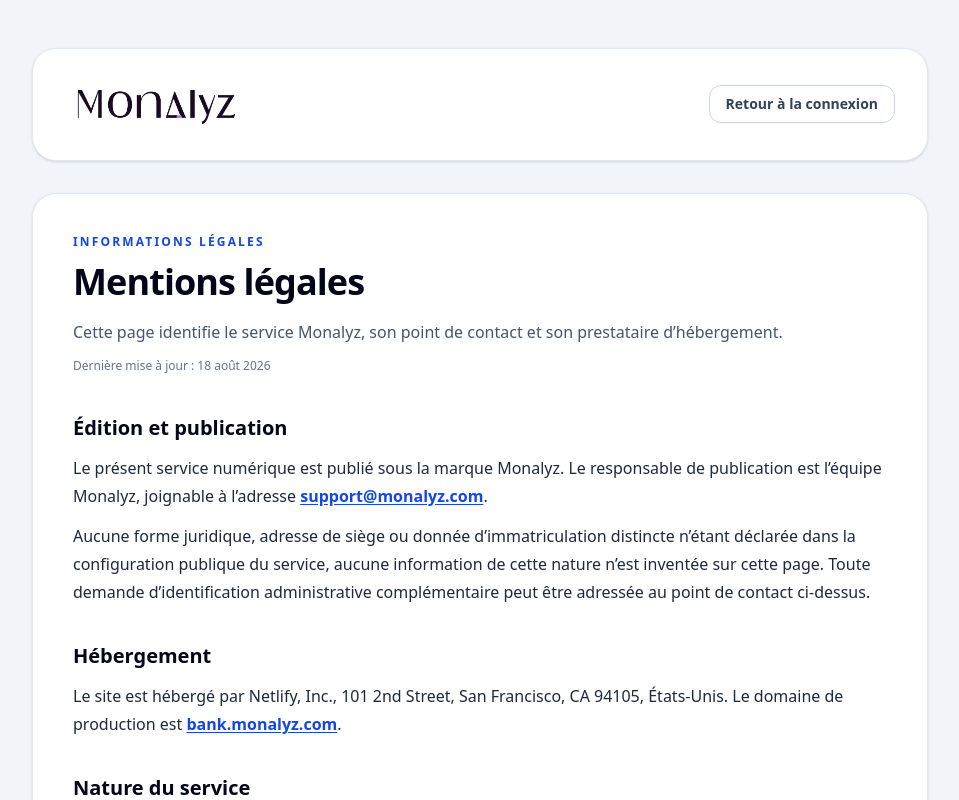
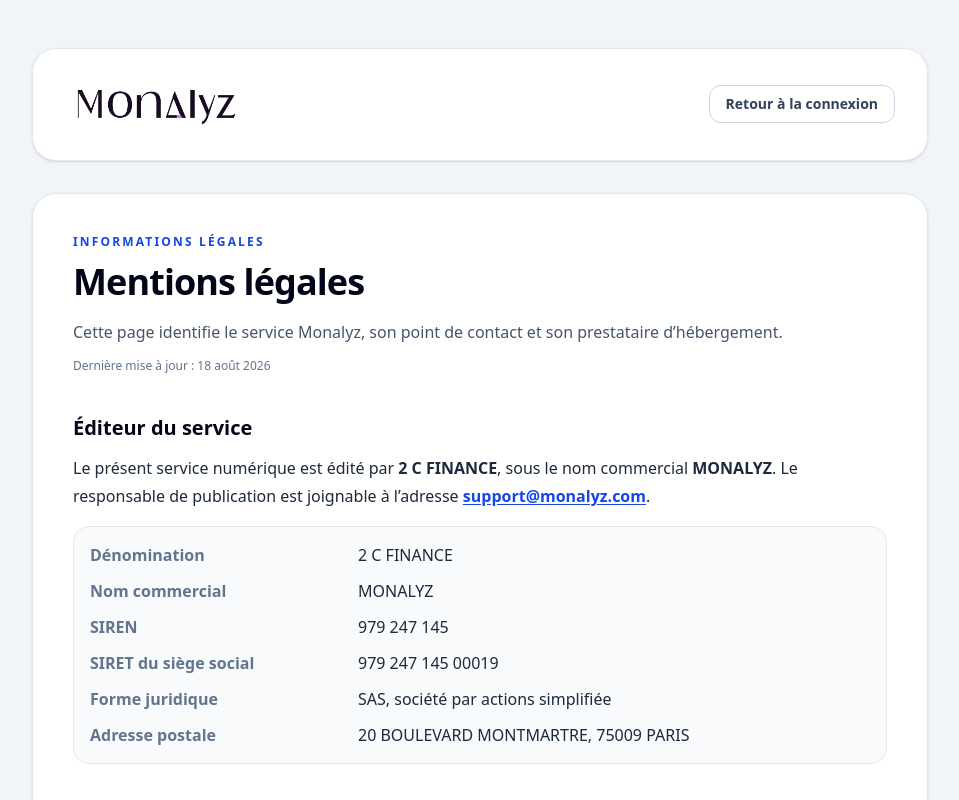
Before and after one commit to kalybanky-jpg/kalybank, a Next.js app: page /mentions-legales in a window 1280 px wide. Shown: the top 800 px of the page, without its empty margins (160-1119 px from the left). Built offline with nearby package versions, Linux system fonts and the light colour scheme; no server answers; the database is empty.

Commit message:
Add company details to legal notices

```diff
--- a/app/mentions-legales/page.tsx
+++ b/app/mentions-legales/page.tsx
@@ -18,14 +18,25 @@
       introduction={`Cette page identifie le service ${bankName}, son point de contact et son prestataire d’hébergement.`}
     >
       <section>
-        <h2>Édition et publication</h2>
+        <h2>Éditeur du service</h2>
         <p className="mt-3">
-          Le présent service numérique est publié sous la marque {bankName}. Le responsable de publication est l’équipe {bankName}, joignable à l’adresse{' '}
+          Le présent service numérique est édité par <strong>2 C FINANCE</strong>, sous le nom commercial <strong>MONALYZ</strong>. Le responsable de publication est joignable à l’adresse{' '}
           <a href={`mailto:${supportEmail}`}>{supportEmail}</a>.
         </p>
-        <p className="mt-3">
-          Aucune forme juridique, adresse de siège ou donnée d’immatriculation distincte n’étant déclarée dans la configuration publique du service, aucune information de cette nature n’est inventée sur cette page. Toute demande d’identification administrative complémentaire peut être adressée au point de contact ci-dessus.
-        </p>
+        <dl className="mt-4 grid gap-3 rounded-2xl border border-slate-200 bg-slate-50 p-4 sm:grid-cols-[minmax(0,1fr)_minmax(0,2fr)]">
+          <dt className="font-semibold text-slate-500">Dénomination</dt>
+          <dd>2 C FINANCE</dd>
+          <dt className="font-semibold text-slate-500">Nom commercial</dt>
+          <dd>MONALYZ</dd>
+          <dt className="font-semibold text-slate-500">SIREN</dt>
+          <dd>979 247 145</dd>
+          <dt className="font-semibold text-slate-500">SIRET du siège social</dt>
+          <dd>979 247 145 00019</dd>
+          <dt className="font-semibold text-slate-500">Forme juridique</dt>
+          <dd>SAS, société par actions simplifiée</dd>
+          <dt className="font-semibold text-slate-500">Adresse postale</dt>
+          <dd>20 BOULEVARD MONTMARTRE, 75009 PARIS</dd>
+        </dl>
       </section>
 
       <section>
```
Also changed, not shown: 1 other file (tests, documents, lock files or other folders).
